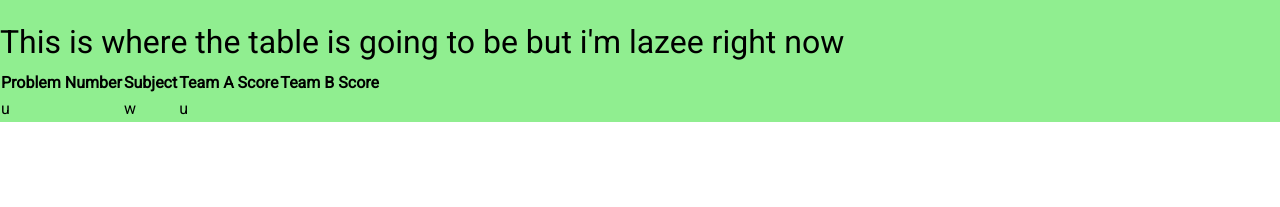
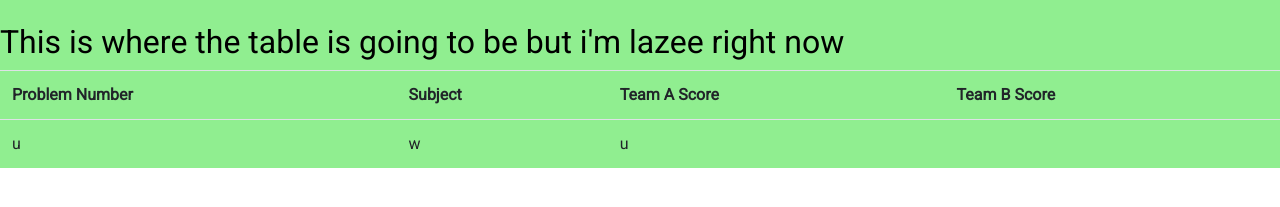
Before and after one commit to hahnlheem/scibowl-site, a React app: page /testy in a window 1280 px wide. Shown: the part 525-732 px from the top of the page. Built offline with nearby package versions, Linux system fonts and the light colour scheme; no server answers; the HTML template or start-up script is replaced by a standard one.

Commit message:
did nothing but wanted to understand what commitment feels like

```diff
--- a/client/src/components/modules/Clock.js
+++ b/client/src/components/modules/Clock.js
@@ -151,6 +151,7 @@ class Clock extends Component {
           </div>
           <audio className="audio-element">
             <source src="https://assets.coderrocketfuel.com/pomodoro-times-up.mp3"></source>
+            {/* <source src="timeUp.mp3"></source> */}
             {/* I want to change this to our own timeUp mp3 thing but it doesn't work right now if i do that oops lmao */}
           </audio>
         </div>
--- a/client/src/components/modules/Table.css
+++ b/client/src/components/modules/Table.css
@@ -34,3 +34,8 @@
     padding: 20px;
     border: 2px solid red;
 }
+
+.table {
+	width:100%;
+	border:1px solid $color-form-highlight;
+}
--- a/client/src/components/modules/Table.js
+++ b/client/src/components/modules/Table.js
@@ -25,7 +25,7 @@ export class Table extends Component {
       return (
         <div>
             <h2>This is where the table is going  to be but i'm lazee right now</h2>
-            <table>
+            <table className="table">
                 {/* Help i have no clue how to format a table */}
                 <tr>
                     <th>Problem Number</th>
```
